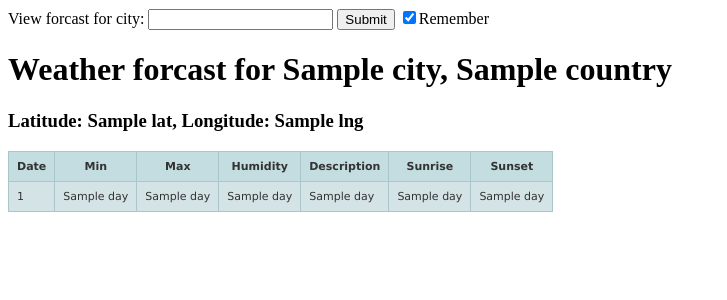
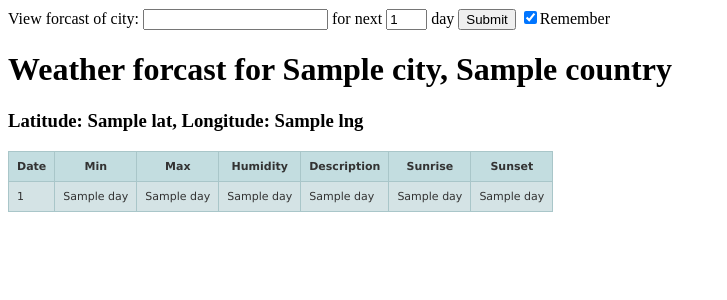
Before and after one commit to chrisjcox79/WeatherApp, a Flask app: template templates/index.html in a window 1280 px wide. Shown: the top 300 px of the page, without its empty margins (0-727 px from the left). Run offline with Flask 2, Linux system fonts and the light colour scheme; the template is opened without the code that fills it: most values are stand-ins (such as "Sample title", 1, 10 or a date in 2020).

Commit message:
added feature to let user input number of days to fetch forecast

```diff
--- a/index.py
+++ b/index.py
@@ -9,7 +9,7 @@ from datetime import datetime as _datetime
 import os
 import urllib2
 import json
-import time
+
 
 app = Flask(__name__)
 
@@ -24,8 +24,8 @@ def timeConvert(miliTime):
         hours -= 12
     return "%02d:%02d:%02d"  % (hours, minutes, seconds) + setting
 
-def get_weather(city):
-    url = "http://api.openweathermap.org/data/2.5/forecast/daily?q={}&cnt=10&mode=json&units=metric&appid=c0d8761ca979157a45651a5c7f12a6be".format(city)
+def get_weather(city, count=1):
+    url = "http://api.openweathermap.org/data/2.5/forecast/daily?q={}&cnt={}&mode=json&units=metric&appid=c0d8761ca979157a45651a5c7f12a6be".format(city, count)
     response = urllib2.urlopen(url).read()
     return response
 
@@ -113,6 +113,7 @@ def index():
     searchCity = None
     lat = None
     lng = None
+    count = None
     timeZone = None
     if request.method == "GET":
         searchCity = request.args.get("searchcity")
@@ -125,8 +126,11 @@ def index():
     if not searchCity:
             lat, lng, searchCity = getLongLatFromIP(getIP())
 
+    count = request.args.get("count") or request.cookies.get("count", 1)
+
+
     try:
-        weatherData = get_weather(searchCity)
+        weatherData = get_weather(searchCity, count=count)
     except Exception:
         return render_template("invalid_city.html", user_input=searchCity)
     data = json.loads(weatherData)
@@ -147,7 +151,7 @@ def index():
         timeZone = getTimeZone(lat, lng)
 
     for d in data.get("list"):
-        day = time.strftime('%G-%m-%d', time.localtime(d.get('dt')))
+        day = _datetime.fromtimestamp(1501567200).strftime('%Y-%m-%d')
         mini = d.get("temp").get("min")
         maxi = d.get("temp").get("max")
         humid = "N/A" if d.get("humidity") == 0 else d.get("humidity")
@@ -155,12 +159,14 @@ def index():
         sunrise , sunset =  getSunriseSunset(lat, lng, day, timeZone)
         forcast_list.append((day, mini, maxi, humid, desc, sunrise, sunset))
     response = make_response(render_template("index.html", forcast_list=forcast_list,
-        lat=lat, lng=lng, city=city,country=country))
+        lat=lat, lng=lng, city=city,country=country, count=count or request.cookies.get("count")))
     if request.args.get("remember"):
         response.set_cookie("last_search", "{},{}".format(city, country),
-                expires=datetime.datetime.today() + datetime.timedelta(days=365))
+                expires=_datetime.today() + datetime.timedelta(days=365))
     response.set_cookie(timeZoneCookeName, timeZone,
-            expires=datetime.datetime.today() + datetime.timedelta(days=365))
+            expires=_datetime.today() + datetime.timedelta(days=365))
+    response.set_cookie("count", str(count),
+            expires=_datetime.today() + datetime.timedelta(days=365))
     return response
 
 
--- a/templates/index.html
+++ b/templates/index.html
@@ -1,6 +1,7 @@
 <html>
 	<head>
 		<title>San Weather App</title>
+		<meta name="author" content="Sanjeev Kumar">
 		<link rel="stylesheet" type="text/css" href="{{url_for('static', filename='style.css')}}">
 		<link rel="shortcut icon" href="{{ url_for('static', filename='favicon.ico') }}">
 	</head>
@@ -9,7 +10,13 @@
 		&nbsp; <label> POST:</label> <input name="method" type="radio" id="method" value="POST">
 		<form method=document.getElementById("method").value action="/weather"-->
 			<form>
-			View forcast for city: <input type="text" name="searchcity">
+			View forcast of city: <input type="text" name="searchcity"> for next
+			<input type="text" value={{count}} name="count" maxlength="2" size="2">
+			{% if count > 1 %}
+			days
+			{% else %}
+			day
+			{% endif %}
 			<input type="Submit" value="Submit">
 			<input type="checkbox" name="remember" checked="checked">Remember<br/ >
 		</form>
```
